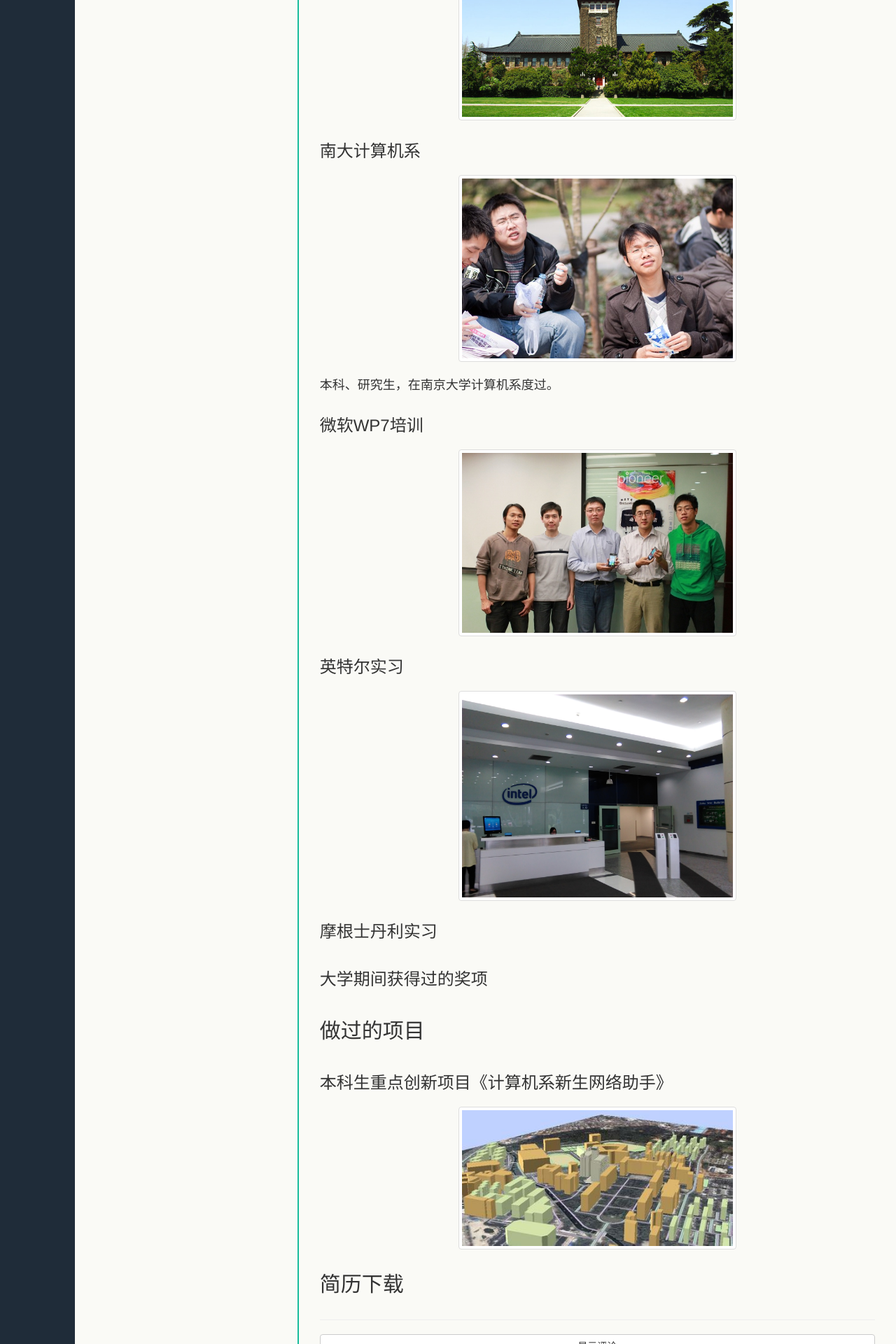
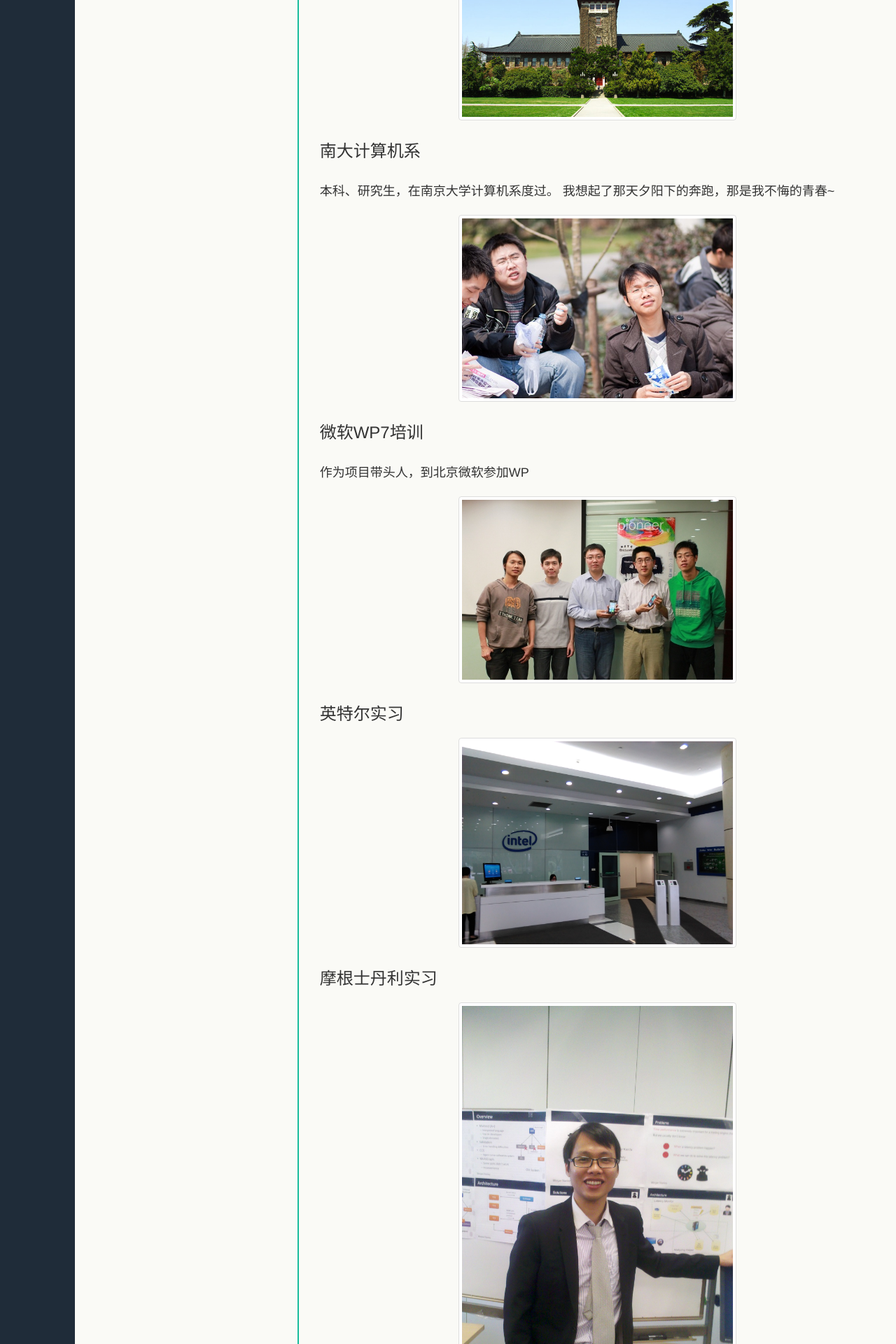
Before and after one commit to comeon0r/comeon0r.github.io, a Jekyll site: the page built from _posts/2015-01-02-More-Detail-About-Myself.md, in a window 1280 px wide. Shown: the part 1624-3544 px from the top of the page at 70% size. Built offline with Jekyll 4.4.1, drawn with Linux system fonts in a browser that asks for light colours.

Commit message:
fsd
fdsa

```diff
--- a/_posts/2015-01-02-More-Detail-About-Myself.md
+++ b/_posts/2015-01-02-More-Detail-About-Myself.md
@@ -31,17 +31,19 @@ description:
 <center><img src="/public/img/nju.jpg" style="width:50%"></center>
 
 ### 南大计算机系
+本科、研究生，在南京大学计算机系度过。
+我想起了那天夕阳下的奔跑，那是我不悔的青春~
 <center><img src="/public/img/cs.jpg" style="width:50%"></center>
 
-本科、研究生，在南京大学计算机系度过。
-
 ### 微软WP7培训
+作为项目带头人，到北京微软参加WP
 <center><img src="/public/img/microsoft.jpg" style="width:50%"></center>
 
 ### 英特尔实习
 <center><img src="/public/img/intel.jpg" style="width:50%"></center>
 
 ### 摩根士丹利实习
+<center><img src="/public/img/morganstanley.jpg" style="width:50%"></center>
 
 ### 大学期间获得过的奖项
 
```
Also changed, not shown: public/img/morganstanley.jpg (added).
